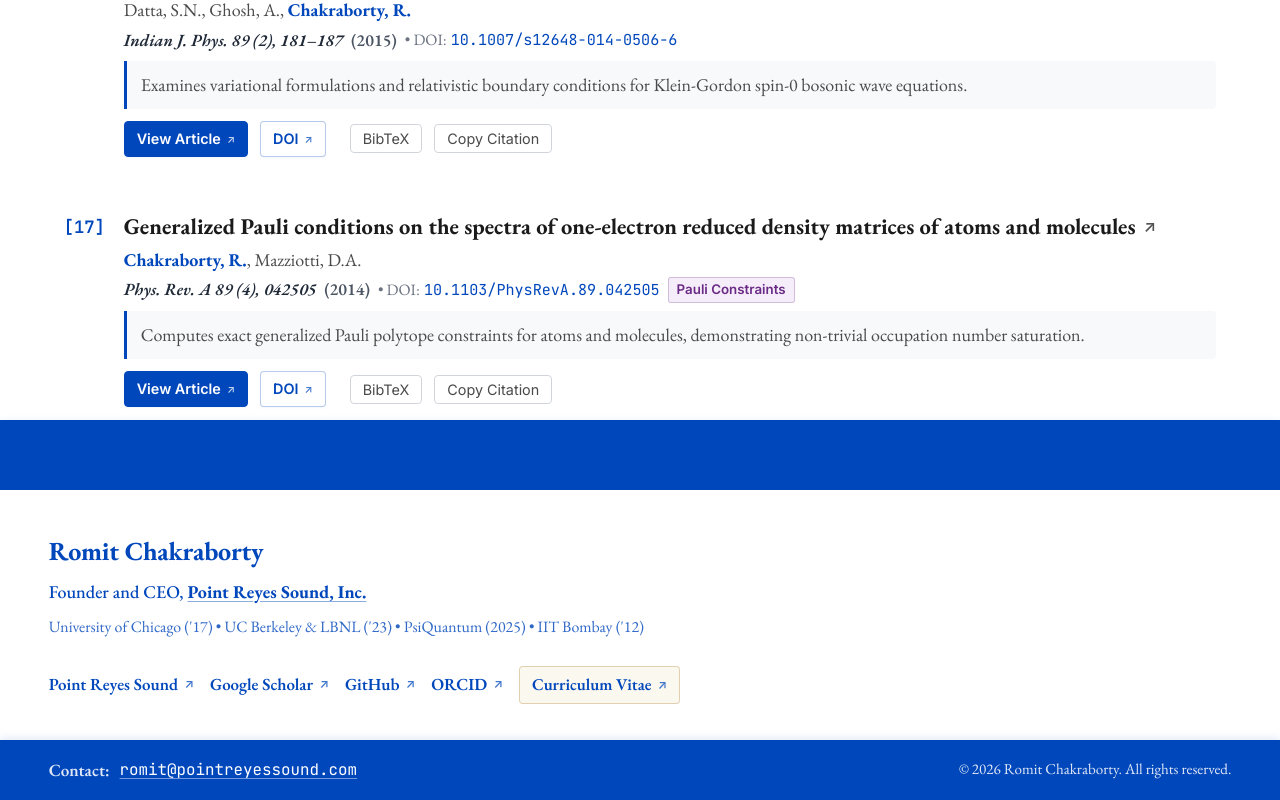
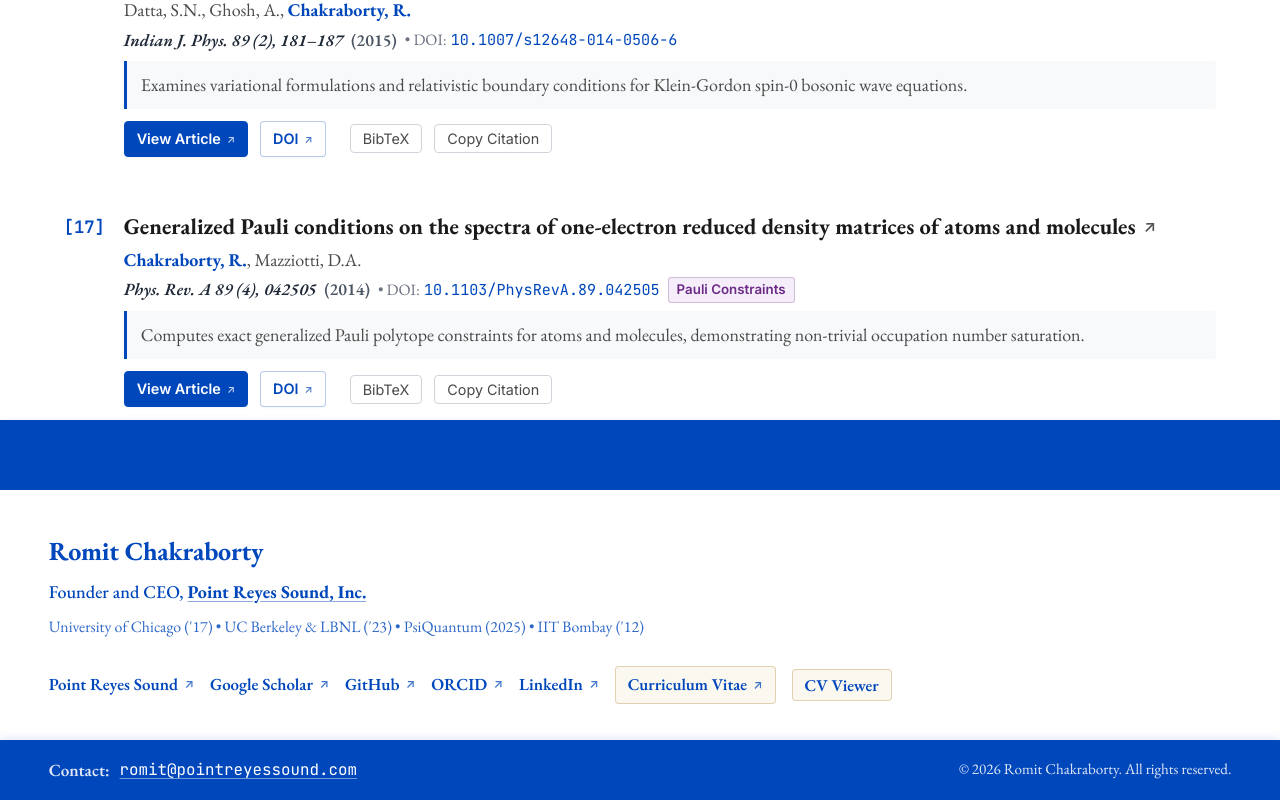
Before and after one commit to RomitChakraborty/rchakraborty.dev, a React (Vite) app: page / in a window 1280 px wide. Shown: the part 6546-7346 px from the top of the page. Built offline with nearby package versions, Linux system fonts and the light colour scheme.

Commit message:
fix(footer): restore LinkedIn link and preserve onOpenCV modal entry point

```diff
--- a/src/components/Footer.jsx
+++ b/src/components/Footer.jsx
@@ -29,15 +29,24 @@ export default function Footer({ onOpenCV }) {
               <a href={profileData.links.googleScholar} target="_blank" rel="noopener noreferrer">Google Scholar <span className="ext-arrow">↗</span></a>
               <a href={profileData.links.personalGithub} target="_blank" rel="noopener noreferrer">GitHub <span className="ext-arrow">↗</span></a>
               <a href={profileData.links.orcid} target="_blank" rel="noopener noreferrer">ORCID <span className="ext-arrow">↗</span></a>
+              <a href={profileData.links.linkedin} target="_blank" rel="noopener noreferrer">LinkedIn <span className="ext-arrow">↗</span></a>
               <a
                 href="/cv.pdf"
                 target="_blank"
                 rel="noopener noreferrer"
                 className="footer-cv-btn"
-                title="Open complete 3-page Curriculum Vitae (PDF)"
+                title="Open complete 4-page Curriculum Vitae (PDF)"
               >
                 Curriculum Vitae <span className="ext-arrow">↗</span>
               </a>
+              <button
+                type="button"
+                onClick={onOpenCV}
+                className="footer-cv-btn footer-cv-modal-btn"
+                title="Open CV Viewer Modal"
+              >
+                CV Viewer
+              </button>
             </div>
           </div>
         </div>
```
